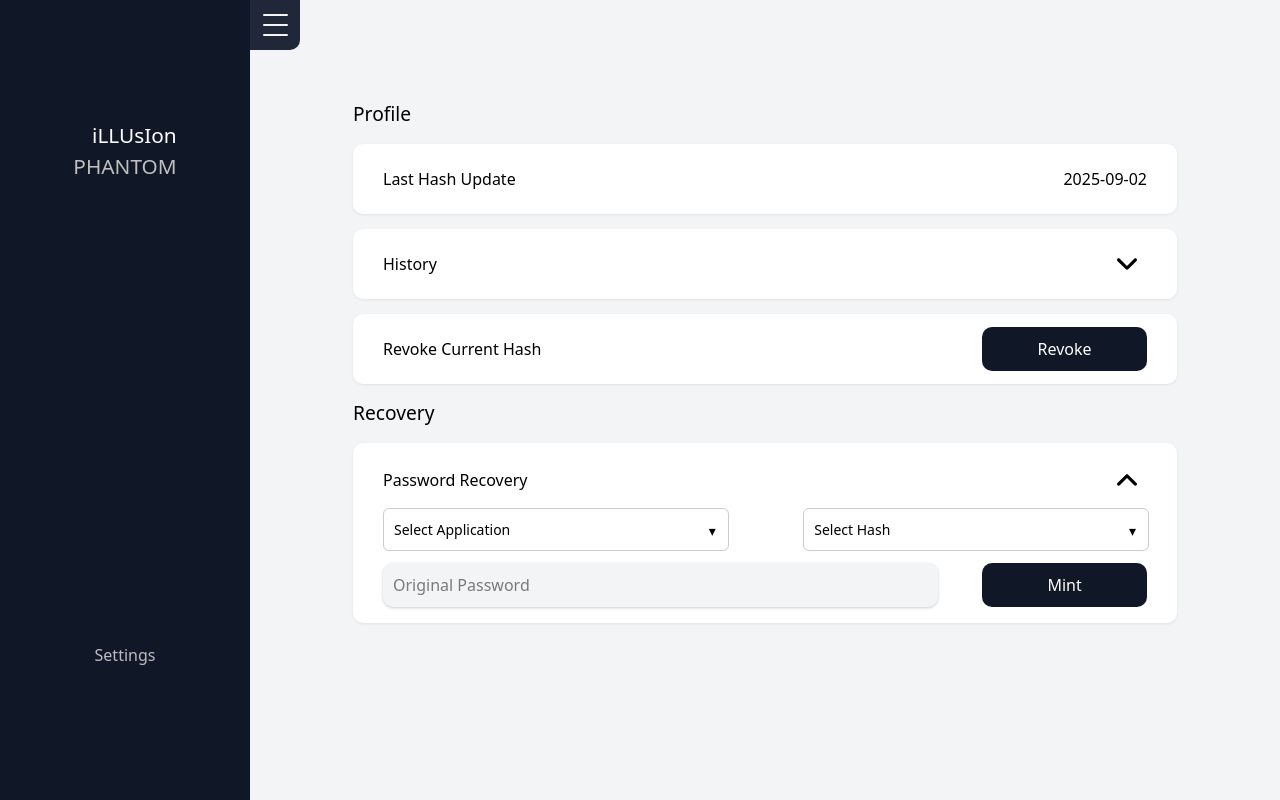
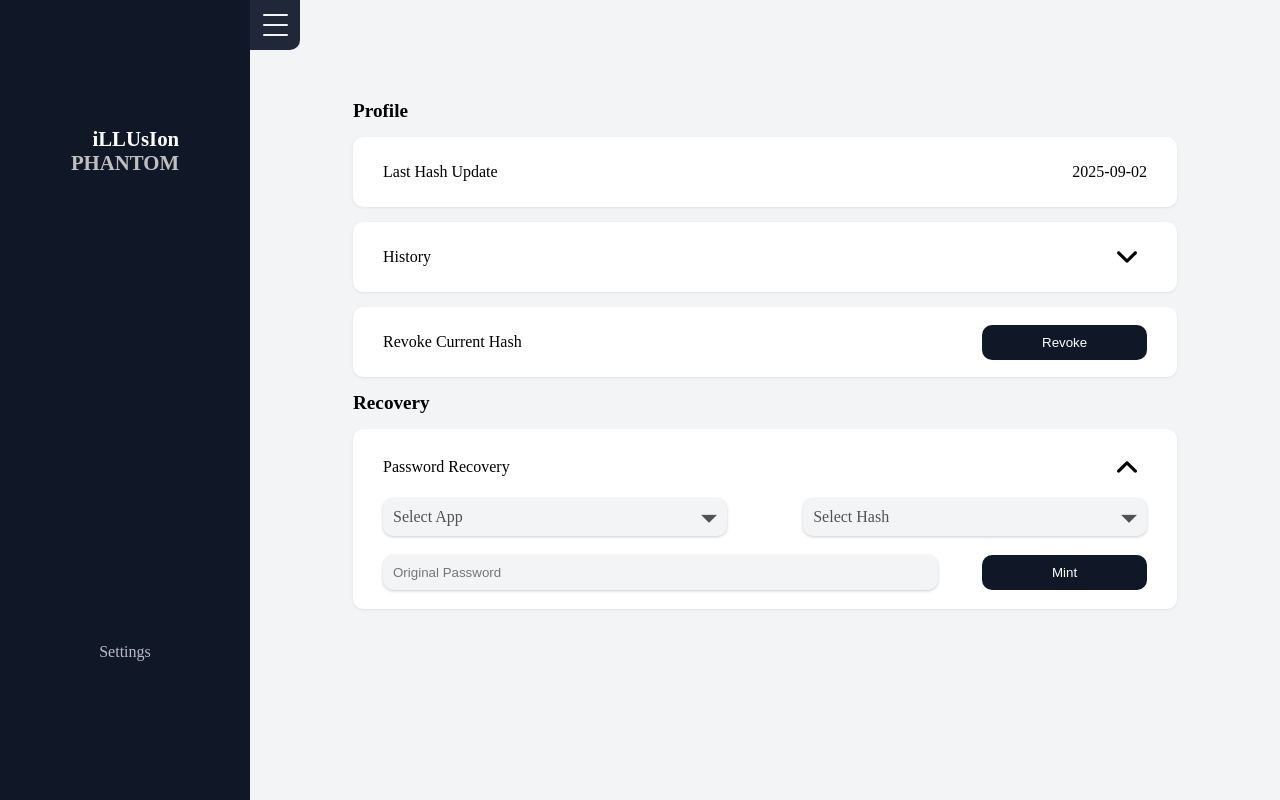
Before and after one commit to dolphin2410/phantom, a React (Vite) app: page /settings in a window 1280 px wide. Both pictures are taken after a click on the element "Password Recovery". Built offline with nearby package versions, Linux system fonts and the light colour scheme.

Commit message:
:hammer: Better dropdown and configuration interface

```diff
--- a/index.html
+++ b/index.html
@@ -4,8 +4,6 @@
     <meta charset="UTF-8" />
     <meta name="viewport" content="width=device-width, initial-scale=1.0" />
     <title>iLLUsIon PHANTOM</title>
-    <!-- Development version -->
-    <script src="https://cdn.jsdelivr.net/npm/@tailwindcss/browser@4"></script>
   </head>
 
   <body>
--- a/src/App.tsx
+++ b/src/App.tsx
@@ -4,6 +4,7 @@ import Navbar from "./components/ui/Navbar";
 import "./styles/styles_root.css"
 import "./styles/styles_navbar.css"
 import "./styles/styles_card.css"
+import "./styles/styles_dropdown.css"
 import "./styles/styles_app.css"
 import "./styles/styles_settings.css"
 
--- a/src/components/pages/SettingsAppliation.tsx
+++ b/src/components/pages/SettingsAppliation.tsx
@@ -1,71 +1,42 @@
-import { useEffect } from "react";
 import InformationCard from "../ui/InformationCard";
 import SettingsCard, { Configuration } from "../ui/SettingsCard";
+import Dropdown from "../ui/Dropdown";
 
 function SettingsApplication() {
-        useEffect(() => {
-        const dropdown = document.querySelector(".card-dropdown")!!;
-        const toggle = dropdown.querySelector(".card-dropdown-toggle")!!;
-        const menu = dropdown.querySelector(".card-dropdown-menu")!!;
-
-        toggle.addEventListener("click", () => {
-            dropdown.classList.toggle("open");
-        });
-
-        menu.querySelectorAll("li").forEach(item => {
-            item.addEventListener("click", () => {
-                toggle.textContent = item.textContent;
-                dropdown.classList.remove("open");
-            });
-        });
-
-        document.addEventListener("click", (e) => {
-            if (!dropdown.contains(e.target as HTMLElement)) {
-                dropdown.classList.remove("open");
-            }
-        });
-    }, [])
     const history_configuration: Configuration[] = [
         {
-            key: <>A</>,
-            value: <>Apple</>
+            key: <>A13BEF</>,
+            value: <>2025-08-31</>
         },
         {
-            key: <>B</>,
-            value: null
+            key: <>2BF331</>,
+            value: <>2025-08-23</>
         },
         {
-            key: <>C</>,
-            value: <>Chicken</>
+            key: <>32CD3E</>,
+            value: <>2025-06-21</>
         },
+    ]
+
+    const app_dropdown_options = [
+        'google.com',
+        'instagram.com',
+        'github.com',
+        'facebook.com'
+    ]
+
+    const hash_dropdown_options = [
+        'A13BEF',
+        '2BF331',
+        '32CD3E'
     ]
 
     const password_recovery_config: Configuration[] = [
         {
             key: (
                 <div className="card-group">
-                    <div className="card-dropdown" id="app-dropdown">
-                        <div className="card-dropdown-toggle">Select Application</div>
-                        <ul className="card-dropdown-menu">
-                            <li>Option 1</li>
-                            <li>Option 2</li>
-                            <li>Option 3</li>
-                            <li>Option 4</li>
-                            <li>Option 5</li>
-                            <li>Option 6</li>
-                        </ul>
-                    </div>
-                    <div className="card-dropdown" id="hash-dropdown">
-                        <div className="card-dropdown-toggle">Select Hash</div>
-                        <ul className="card-dropdown-menu">
-                            <li>Option 1</li>
-                            <li>Option 2</li>
-                            <li>Option 3</li>
-                            <li>Option 4</li>
-                            <li>Option 5</li>
-                            <li>Option 6</li>
-                        </ul>
-                    </div>
+                    <Dropdown dropdown_prompt="Select App" dropdown_items={app_dropdown_options} />
+                    <Dropdown dropdown_prompt="Select Hash" dropdown_items={hash_dropdown_options} />
                 </div>
             ),
             value: null
@@ -96,6 +67,7 @@ function SettingsApplication() {
                 <SettingsCard
                     configuration_name="History"
                     configuration_data={history_configuration}
+                    trimmed_config
                 />
 
                 <InformationCard
--- a/src/components/ui/Dropdown.tsx
+++ b/src/components/ui/Dropdown.tsx
@@ -1,5 +1,73 @@
-function Dropdown() {
+import { useEffect, useState } from "react"
 
+type DropdownProps = {
+    dropdown_prompt: string,
+    dropdown_items: string[]
+}
+
+    // useEffect(() => {
+    //     const dropdown = document.querySelector(".card-dropdown")!!;
+    //     const toggle = dropdown.querySelector(".card-dropdown-toggle")!!;
+    //     const menu = dropdown.querySelector(".card-dropdown-menu")!!;
+
+    //     toggle.addEventListener("click", () => {
+    //         dropdown.classList.toggle("open");
+    //     });
+
+    //     menu.querySelectorAll("li").forEach(item => {
+    //         item.addEventListener("click", () => {
+    //             toggle.textContent = item.textContent;
+    //             dropdown.classList.remove("open");
+    //         });
+    //     });
+
+    //     document.addEventListener("click", (e) => {
+    //         if (!dropdown.contains(e.target as HTMLElement)) {
+    //             dropdown.classList.remove("open");
+    //         }
+    //     });
+    // }, [])
+
+function Dropdown({ dropdown_prompt, dropdown_items }: DropdownProps) {
+    const [dropdown, setDropdown] = useState<HTMLElement | null>(null)
+    const dropdown_click_handler = (e: React.MouseEvent) => {
+        const _dropdown = (e.currentTarget as HTMLElement).parentElement!!
+        _dropdown.classList.toggle('open')
+        setDropdown(_dropdown)
+    }
+
+    useEffect(() => {
+        if (dropdown != null) {
+            const toggle = dropdown.querySelector(".dropdown-toggle")!!;
+            const menu = dropdown.querySelector(".dropdown-menu")!!;
+
+            menu.querySelectorAll("li").forEach(item => {
+                item.addEventListener("click", () => {
+                    toggle.textContent = item.textContent;
+                    dropdown.classList.remove("open");
+                });
+            });
+
+            document.addEventListener("click", (e) => {
+                if (!dropdown.contains(e.target as HTMLElement)) {
+                    dropdown.classList.remove("open");
+                }
+            });
+        }
+    }, [dropdown])
+
+    return (
+        <div className="dropdown">
+            <div className="dropdown-toggle" onClick={dropdown_click_handler}>{dropdown_prompt}</div>
+            <ul className="dropdown-menu">
+                {
+                    dropdown_items.map(e => {
+                        return <li>{e}</li>
+                    })
+                }
+            </ul>
+        </div>
+    )
 }
 
 export default Dropdown
--- a/src/components/ui/SettingsCard.tsx
+++ b/src/components/ui/SettingsCard.tsx
@@ -8,16 +8,17 @@ export type Configuration = {
 
 type SettingsCardProps = {
     configuration_name: string,
-    configuration_data: Configuration[]
+    configuration_data: Configuration[],
+    trimmed_config?: boolean
 }
 
-function SettingsCard({ configuration_name, configuration_data } : SettingsCardProps) {
+function SettingsCard({ configuration_name, configuration_data, trimmed_config } : SettingsCardProps) {
     return (
         <BaseCard
             data-settings-card
             style_config={{
                 hidden_style: {
-                    height: `${60 * configuration_data.length + 60}px`
+                    height: trimmed_config ? `${40 * configuration_data.length + 60}px` : `${60 * configuration_data.length + 60}px`
                 },
                 base_style: {
 
--- a/src/styles/styles_card.css
+++ b/src/styles/styles_card.css
@@ -111,64 +111,12 @@
     box-shadow: 0 0 4px rgba(0, 0, 0, 0.2);
 }
 
-.card-dropdown {
-    position: relative;
-    width: 45%;
-}
-
-.card-dropdown-toggle {
-    width: calc(100% - 20px);
-    padding: 10px;
-    border: 1px solid #ccc;
-    border-radius: 6px;
-    background: #fff;
-    font-size: 14px;
-    cursor: pointer;
-    position: relative;
-}
-
-.card-dropdown-toggle::after {
-    content: "▾";
-    position: absolute;
-    right: 12px;
-    top: 50%;
-    transform: translateY(-50%);
-    font-size: 14px;
-}
-
-.card-dropdown-menu {
-    display: none;
-    position: absolute;
-    top: 100%;
-    left: 0;
-    width: 100%;
-    height: 150px;
-    overflow-y: auto !important;
-    margin-top: 4px;
-    padding: 4px 0;
-    background: #fff;
-    border: 1px solid #ccc;
-    border-radius: 6px;
-    box-shadow: 0 2px 6px rgba(0,0,0,0.15);
-    z-index: 10;
-}
-
-.card-dropdown-menu li {
-    padding: 10px;
-    cursor: pointer;
-    list-style: none;
-}
-
-.card-dropdown-menu li:hover {
-    background: #f0f0f0;
-}
-
-.card-dropdown.open .card-dropdown-menu {
-    display: block;
-}
-
 .card-group {
     display: flex;
     justify-content: space-between;
     align-items: center;
 }
+
+.card-group > .dropdown {
+    width: 45%;
+}
--- /dev/null
+++ b/src/styles/styles_dropdown.css
@@ -0,0 +1,52 @@
+.dropdown {
+    position: relative;
+}
+
+.dropdown-toggle {
+    width: calc(100% - 20px);
+    padding: 10px;
+    border: none;
+    border-radius: 10px;
+    background-color: #f3f4f6;
+    box-shadow: 0 1px 3px 0 #00000034;
+    position: relative;
+}
+
+.dropdown-toggle::after {
+    content: "▾";
+    position: absolute;
+    right: 10px;
+    top: 50%;
+    transform: translateY(-50%) scaleY(0.5);
+    font-size: 2rem;
+}
+
+.dropdown-menu {
+    display: none;
+    position: absolute;
+    top: 100%;
+    left: 0;
+    width: 100%;
+    max-height: 150px;
+    overflow-y: auto !important;
+    margin-top: 4px;
+    padding: 4px 0;
+    background: white;
+    border-radius: 10px;
+    box-shadow: 0 2px 6px rgba(0,0,0,0.15);
+    z-index: 10;
+}
+
+.dropdown-menu li {
+    padding: 10px;
+    cursor: pointer;
+    list-style: none;
+}
+
+.dropdown-menu li:hover {
+    background: #f0f0f0;
+}
+
+.dropdown.open .dropdown-menu {
+    display: block;
+}
--- a/src/styles/styles_settings.css
+++ b/src/styles/styles_settings.css
@@ -34,6 +34,7 @@
     display: grid;
     grid-template-columns: 1fr 1fr;
     grid-column: 2 / span 2;
+    color: rgb(82, 82, 82) !important;
 }
 
 .card[data-settings-card] > .card-hidden > .card-settings-key[data-expand] {
```
